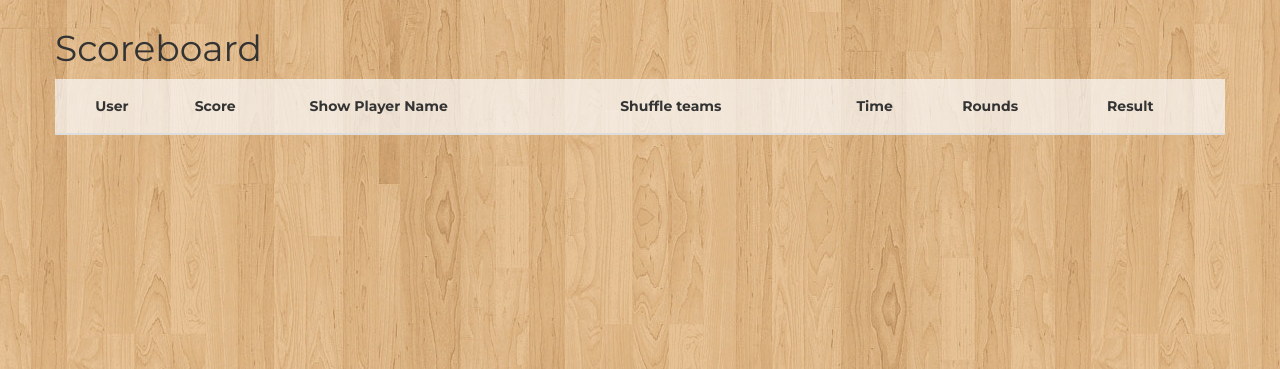
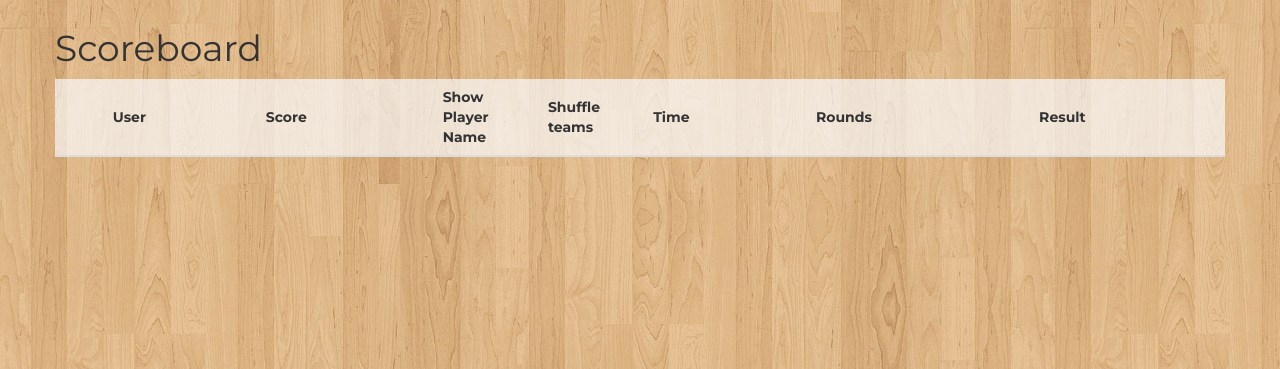
Before and after one commit to fepe55/whoheplayfor, a Django app: template whpf/templates/scoreboard.html in a window 1280 px wide. Shown: the part 51-420 px from the top of the page. Run offline with Django 3.2, Linux system fonts and the light colour scheme; the template is opened without the code that fills it, so the values that code supplies are empty; some libraries are stand-ins or nearby versions.

Commit message:
Narrower columns for show player name and shuffle teams

```diff
--- a/whpf/templates/scoreboard.html
+++ b/whpf/templates/scoreboard.html
@@ -9,8 +9,8 @@
           <th></th>
           <th>User</th>
           <th>Score</th>
-          <th class="advanced-details">Show Player Name</th>
-          <th class="advanced-details">Shuffle teams</th>
+          <th style="width: 9%" class="advanced-details">Show Player Name</th>
+          <th style="width: 9%" class="advanced-details">Shuffle teams</th>
           <th class="advanced-details">Time</th>
           <th class="advanced-details">Rounds</th>
           <th>Result</th>
```
